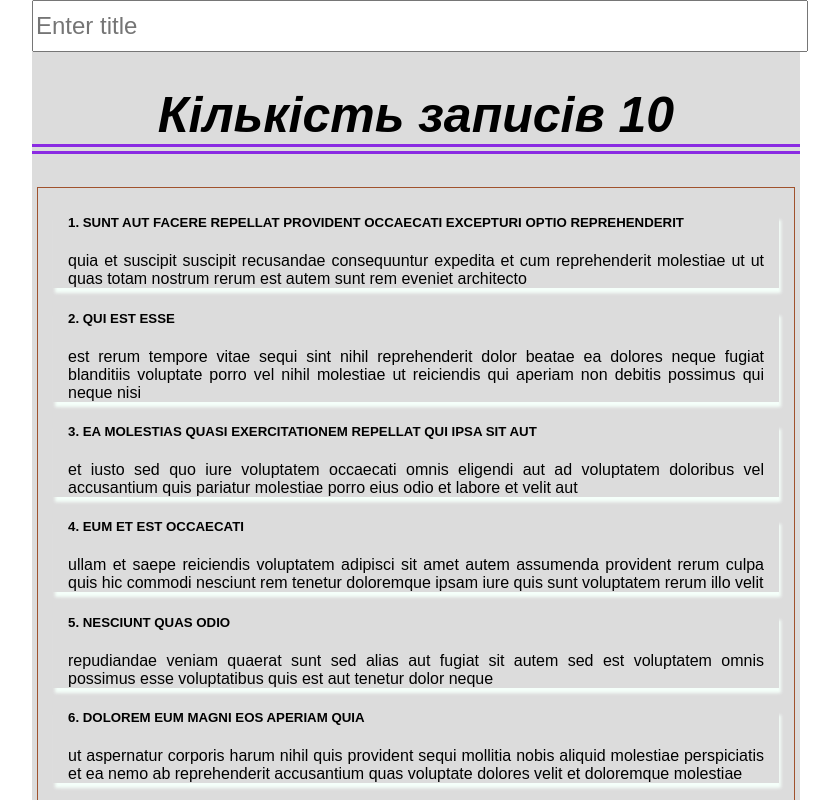
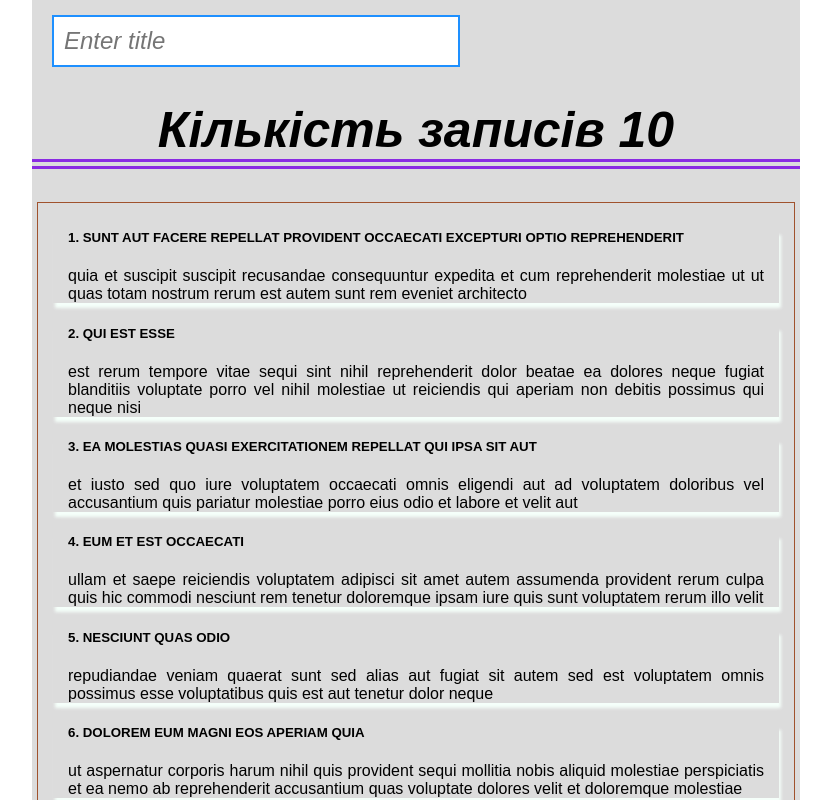
Before and after one commit to Ivan1906/lesson-4, a React (Create React App) app: page / in a window 1280 px wide. Shown: the top 800 px of the page, without its empty margins (224-1063 px from the left). Built offline with nearby package versions, Linux system fonts and the light colour scheme.

Commit message:
Add style for SearchButton

```diff
--- a/src/App.js
+++ b/src/App.js
@@ -64,7 +64,8 @@ class App extends Component {
     let { count, step, db } = this.state;
     return (
       <div className="App">
-        <AppSearch onChange={this.onChange}/>
+        <AppSearch
+          onChange={this.onChange} />
         <h1>Кількість записів {count}</h1>
         <AppUl items={db.slice(0, count)} />
         <AppButton
--- a/src/components/AppButton.css
+++ b/src/components/AppButton.css
@@ -1,4 +1,4 @@
-input {
+input[type="button"] {
     font-size: 24px;
     width: 100%;
     padding-top: 10px;
--- a/src/components/AppSearch.css
+++ b/src/components/AppSearch.css
@@ -0,0 +1,8 @@
+input[type="text"] {
+    border: 2px solid dodgerblue;
+    font-size: 24px;
+    font-style: oblique;
+    margin: 15px 0 0 20px;
+    padding: 10px;
+    width: 50%;
+}
```
